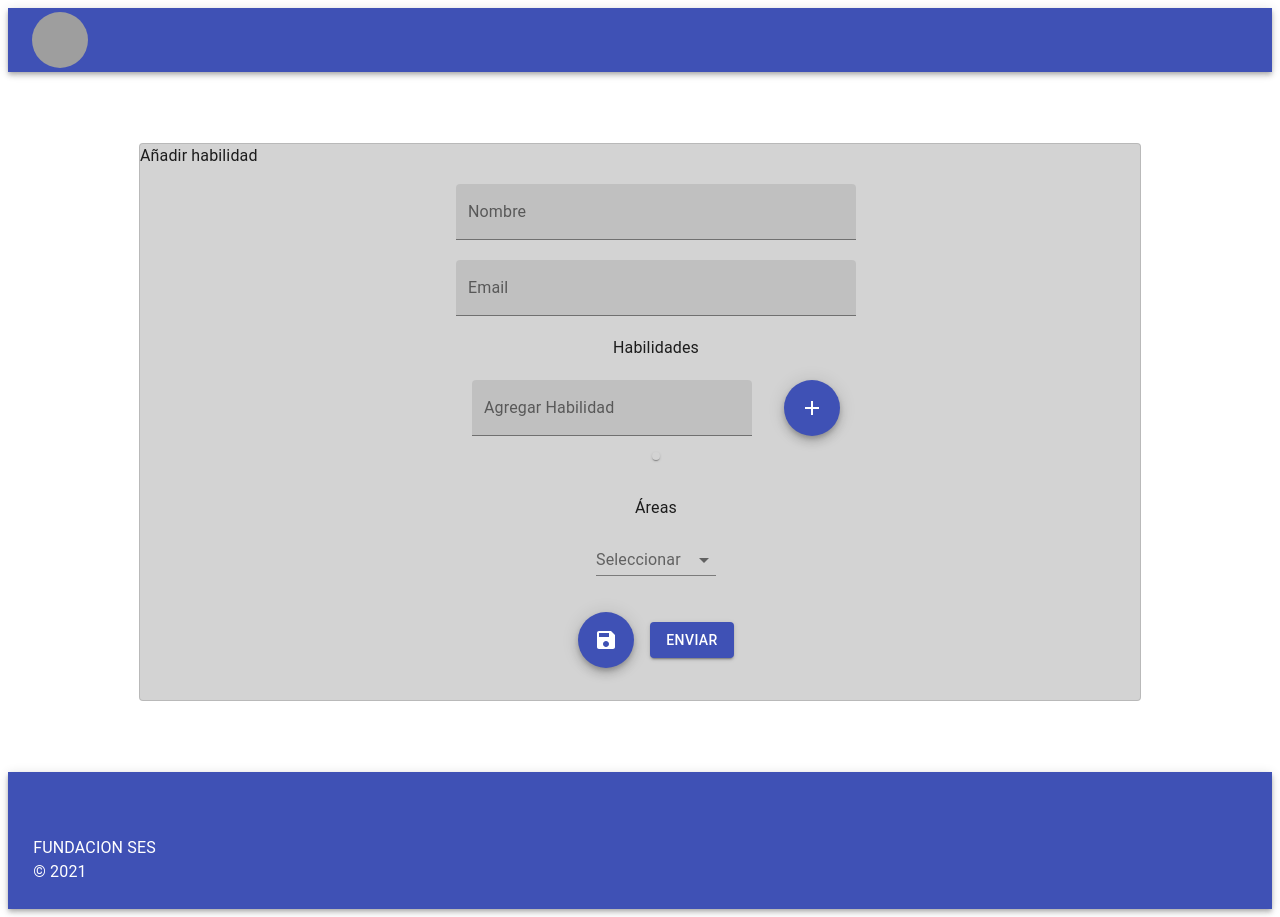
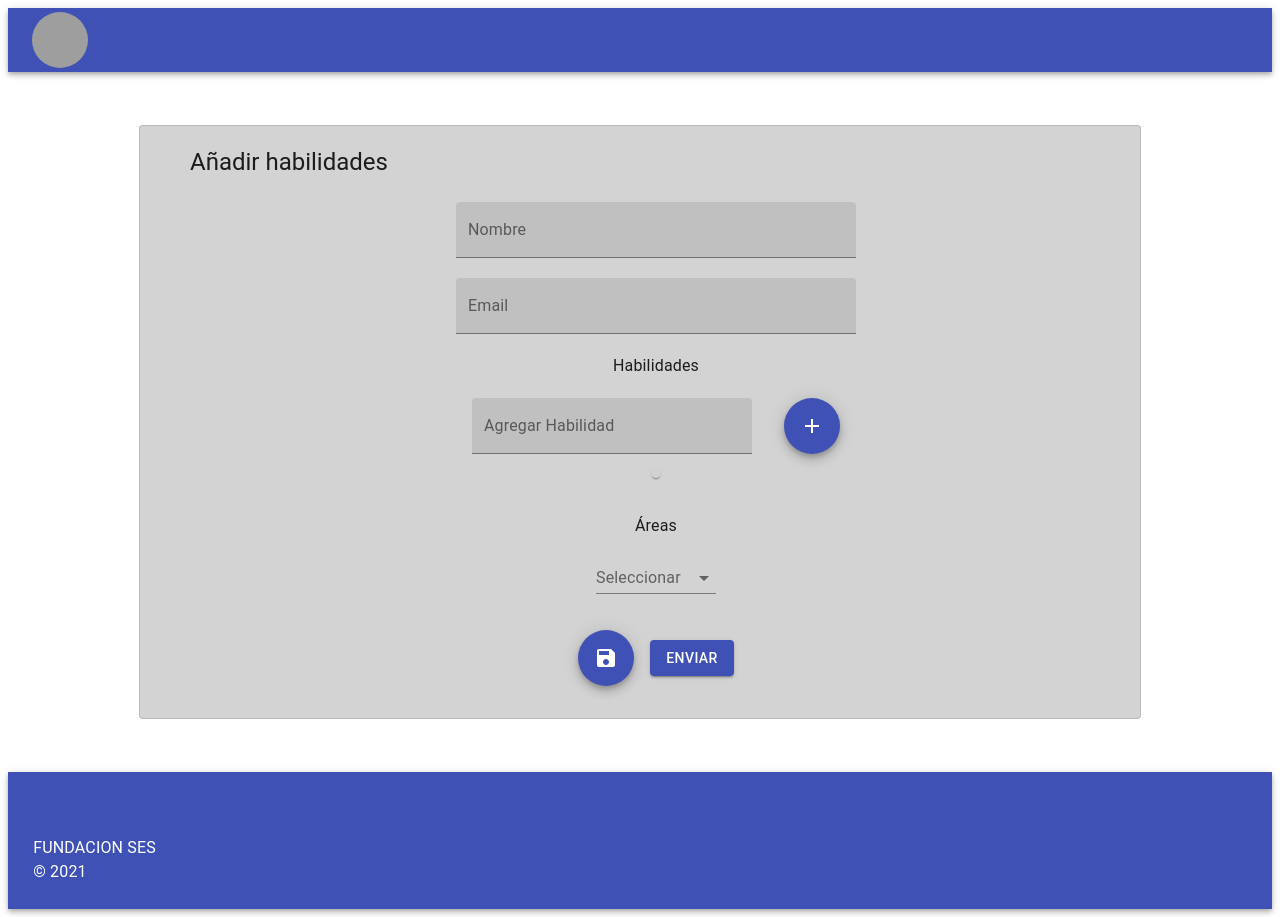
Before and after one commit to buenoaires21/team-7, a React (Create React App) app in the folder skillsearch/: page /editSkills in a window 1280 px wide. Built offline with nearby package versions, Linux system fonts and the light colour scheme; grey boxes are pictures that could not be loaded.

Commit message:
chip colors

```diff
--- a/skillsearch/src/Components/App.jsx
+++ b/skillsearch/src/Components/App.jsx
@@ -12,16 +12,19 @@ const App = () => {
       style={{
         display: "flex",
         flexDirection: "column",
-        minHeight: "100vh",
+        minHeight: "98vh",
+        justifyContent: "space-between"
       }}
     >
       <Navbar />
-      <Switch>
+      <div style={{flexGrow: 1}}>
+      <Switch >
         <Route exact path="/" component={Home} />
         <Route path="/showSkills" component={ShowSkills} />
         <Route path="/editSkills" component={EditSkills} />
         <Redirect to="/" />
       </Switch>
+      </div>
       <Footer />
     </div>
   );
--- a/skillsearch/src/Components/EditSkills.jsx
+++ b/skillsearch/src/Components/EditSkills.jsx
@@ -68,7 +68,7 @@ export default function EditSkills() {
   return (
     <Box className={classes.cont}>
       <Card className={classes.root} variant="outlined">
-        <Typography>Añadir habilidad</Typography>
+        <Typography variant="h5" gutterBottom style={{marginLeft: "5%", marginTop: "2%"}}>Añadir habilidades</Typography>
         <CardContent>
           <form className={classes.root} noValidate autoComplete="off">
             <Box
@@ -126,6 +126,7 @@ export default function EditSkills() {
                         icon={icon}
                         label={data}
                         className={classes.chip}
+                        color="secondary"
                       />
                     </li>
                   );
--- a/skillsearch/src/Components/ShowSkills.jsx
+++ b/skillsearch/src/Components/ShowSkills.jsx
@@ -101,6 +101,7 @@ export default function ShowSkills() {
                             icon={icon}
                             label={data.label}
                             className={classes.chip}
+                            color="primary"
                           />
                         </li>
                       );
@@ -111,12 +112,10 @@ export default function ShowSkills() {
                     flexDirection: "row",
                     width: "100%",
                     display:"flex",
-                   justifyContent:"center"
+                    justifyContent:"center"
 
                   }}
                 >
-
-
                 </Box>
 
 
```
